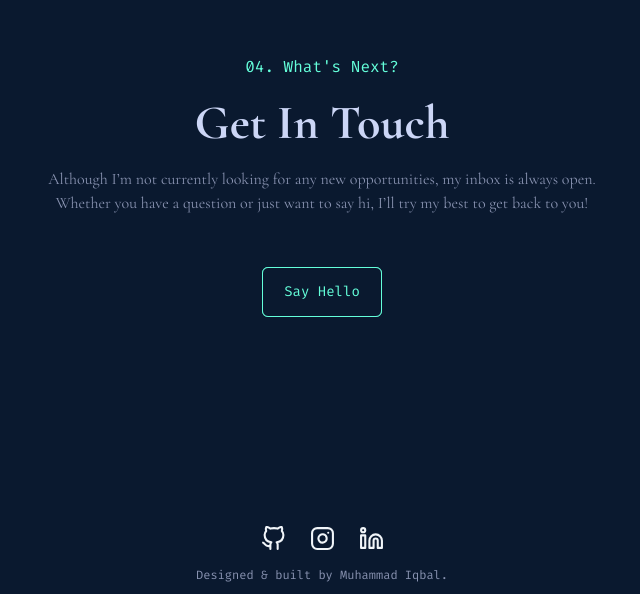
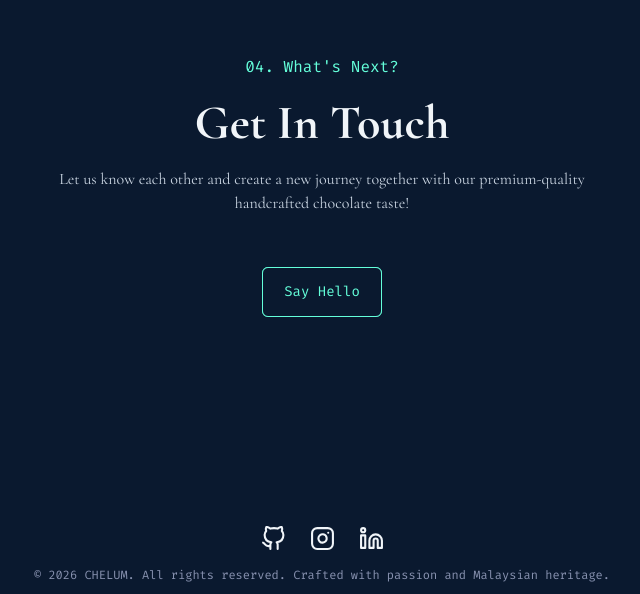
Before and after one commit to hellofromiqbal/chelum, a Next.js app: page / in a window 1280 px wide. Shown: the part 4648-5242 px from the top of the page, without its empty margins (318-958 px from the left). Built offline with nearby package versions, Linux system fonts and the light colour scheme.

Commit message:
Adjusted Contact and Social Media Components

```diff
--- a/assets/data/staticData.ts
+++ b/assets/data/staticData.ts
@@ -128,8 +128,8 @@ export const staticData = {
   contact: {
     preTitle: "04. What's Next?",
     title: 'Get In Touch',
-    paragraph: 'Although I’m not currently looking for any new opportunities, my inbox is always open. Whether you have a question or just want to say hi, I’ll try my best to get back to you!',
+    paragraph: "Let us know each other and create a new journey together with our premium-quality handcrafted chocolate taste!",
     buttonText: 'Say Hello',
-    buttonUrl: 'mailto:hellofromiqbal@gmail.com'
+    buttonUrl: 'mailto:chelumlazeez8808@gmail.com'
   }
 };
--- a/components/Contact/Contact.tsx
+++ b/components/Contact/Contact.tsx
@@ -11,8 +11,8 @@ export default function Contact() {
     <section id='contact' className="h-[calc(100vh-9rem)] md:h-[calc(85vh-9rem)] lg:h-[calc(100vh-9rem)] flex flex-col justify-center max-w-6xl mx-auto px-5 md:px-24 lg:px-20">
       <motion.div className='flex flex-col gap-5 items-center relative' {...motionProps(50, .3, .3)}>
         <p className={`${firaCode.className} text-primaryGreen`}>{staticData.contact.preTitle}</p>
-        <h2 className='text-lightSlate text-4xl md:text-5xl font-bold'>{staticData.contact.title}</h2>
-        <p className='md:w-5/6 lg:w-3/5 text-darkSlate text-center'>{staticData.contact.paragraph}</p>
+        <h2 className='text-slate-100 text-4xl md:text-5xl font-bold'>{staticData.contact.title}</h2>
+        <p className='md:w-5/6 lg:w-3/5 text-slate-300 text-center'>{staticData.contact.paragraph}</p>
         <Link href={staticData.contact.buttonUrl} className='relative mt-8 bg-primaryGreen w-30 h-12.5 mx-auto rounded-md group'>
           <span className={`${firaCode.className} w-full h-full flex justify-center items-center text-sm text-primaryGreen border border-primaryGreen rounded-md absolute top-0 left-0  bg-navy group-hover:-top-1 group-hover:-left-1 transition-all duration-150`}>{staticData.contact.buttonText}</span>
         </Link>
--- a/components/Footer/Footer.tsx
+++ b/components/Footer/Footer.tsx
@@ -5,7 +5,7 @@ export default function Footer() {
   return (
     <footer className='h-20 flex flex-col justify-center items-center gap-4'>
       <SocialMediaLinks shrinkOnMobileView={true}/>
-      <p className={`${firaCode.className} text-xs text-darkSlate`}>Designed & built by Muhammad Iqbal.</p>
+      <p className={`${firaCode.className} text-xs text-darkSlate`}>© 2026 CHELUM. All rights reserved. Crafted with passion and Malaysian heritage.</p>
     </footer>
   )
 }
--- a/components/SocialMediaLinks/SocialMediaLinks.tsx
+++ b/components/SocialMediaLinks/SocialMediaLinks.tsx
@@ -6,17 +6,17 @@ export default function SocialMediaLinks({ shrinkOnMobileView }: SocialMediaLink
   return (
     <ul className='flex gap-6'>
       <li className='text-slate-100 hover:text-primaryGreen transition-all duration-300'>
-        <Link href={"https://www.github.com/hellofromiqbal"} target='_blank'>
+        <Link href={"https://web.facebook.com/chelumsarawakchocolate"} target='_blank'>
           <FiGithub className={`${shrinkOnMobileView && 'size-6.25'} md:size-6.25`}/>
         </Link>
       </li>
       <li className='text-slate-100 hover:text-primaryGreen transition-all duration-300'>
-        <Link href={"https://www.instagram.com/hellofromiqbal"} target='_blank'>
+        <Link href={"https://www.instagram.com/my.chelum/"} target='_blank'>
           <FiInstagram className={`${shrinkOnMobileView && 'size-6.25'} md:size-6.25`}/>
         </Link>
       </li>
       <li className='text-slate-100 hover:text-primaryGreen transition-all duration-300'>
-        <Link href={"https://www.linkedin.com/in/hellofromiqbal"} target='_blank'>
+        <Link href={"https://www.tiktok.com/@chelumchocolate"} target='_blank'>
           <FiLinkedin className={`${shrinkOnMobileView && 'size-6.25'} md:size-6.25`}/>
         </Link>
       </li>
```
